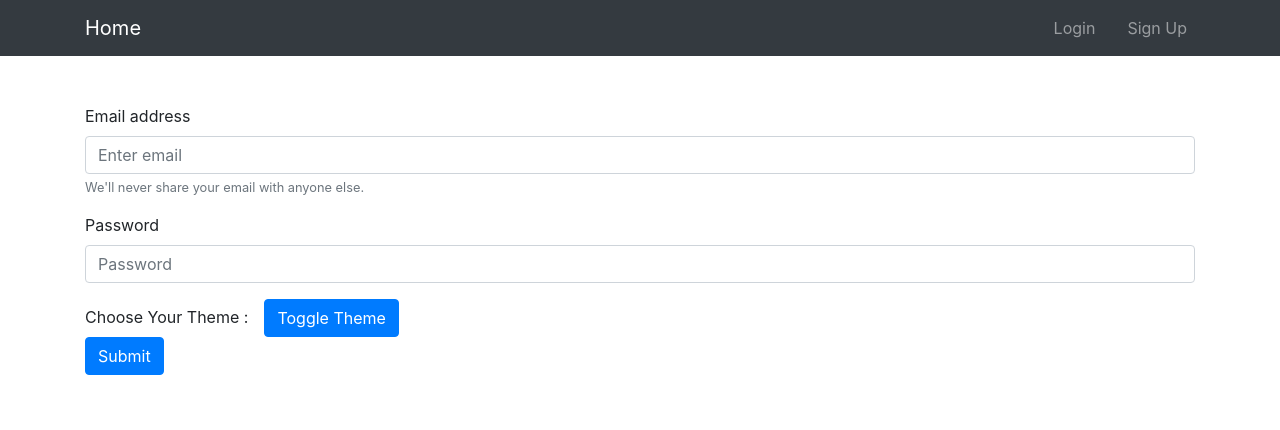
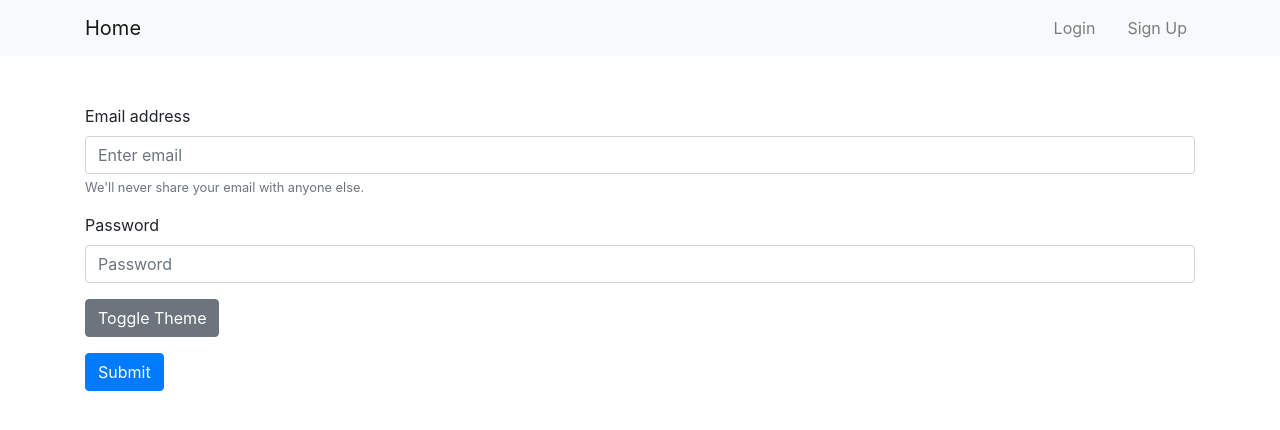
Before and after one commit to hoomanh1998/react-project-3, a React (Create React App) app: page /login in a window 1280 px wide. Shown: the top 430 px of the page. Built offline with nearby package versions, Linux system fonts and the light colour scheme.

Commit message:
file modified

```diff
--- a/src/App.js
+++ b/src/App.js
@@ -1,15 +1,26 @@
-import React from 'react';
+import React, { useState } from "react";
 
-import Layout from './hoc/Layout';
-import { Switch, Route, Redirect } from 'react-router-dom';
-import Posts from './containers/Posts';
-import Login from './containers/Login';
-import SignUp from './containers/SignUp';
-import ThemeContext, { themes } from './components/theme-context';
+import Layout from "./hoc/Layout";
+import { Switch, Route, Redirect } from "react-router-dom";
+import Posts from "./containers/Posts";
+import Login from "./containers/Login";
+import SignUp from "./containers/SignUp";
+import ThemeContext, { themes } from "./components/theme-context";
 
 const App = () => {
+  const toggleTheme = () => {
+    setState(prevState => ({
+      ...prevState,
+      theme: prevState.theme === themes.dark ? themes.light : themes.dark
+    }));
+  };
+  const [state, setState] = useState({
+    theme: themes.light,
+    toggleTheme
+  });
+
   return (
-    <ThemeContext.Provider value={themes.dark}>
+    <ThemeContext.Provider value={state}>
       <Layout>
         <Switch>
           <Route path="/" exact component={Posts} />
@@ -20,6 +31,6 @@ const App = () => {
       </Layout>
     </ThemeContext.Provider>
   );
-}
+};
 
 export default App;
--- a/src/components/Header.js
+++ b/src/components/Header.js
@@ -1,15 +1,19 @@
-import React from 'react';
-import { Navbar, Nav, Container } from 'react-bootstrap';
+import React, { useContext } from "react";
+import { Navbar, Nav, Container } from "react-bootstrap";
+import ThemeContext from "./theme-context";
 
-const Header = (props) => (
-    <Navbar fixed="top" expand="lg" variant="dark" bg="dark">
+const Header = () => {
+    const { theme } = useContext(ThemeContext);
+
+    return (
+        <Navbar fixed="top" expand="lg" variant={theme} bg={theme}>
             <Container>
                 <Navbar.Brand href="/">Home</Navbar.Brand>
                 <Navbar.Toggle aria-controls="basic-navbar-nav" />
                 <Navbar.Collapse id="basic-navbar-nav">
                     <Nav className="ml-auto">
                         <Nav.Item className="ml-3">
-                        <Nav.Link to="/"></Nav.Link>
+                            <Nav.Link to="/" />
                         </Nav.Item>
                         <Nav.Item className="ml-3">
                             <Nav.Link href="/login">Login</Nav.Link>
@@ -21,6 +25,7 @@ const Header = (props) => (
                 </Navbar.Collapse>
             </Container>
         </Navbar>
-)
+    );
+};
 
 export default Header;
--- a/src/components/theme-toggler-button.js
+++ b/src/components/theme-toggler-button.js
@@ -1,20 +1,14 @@
-import React from 'react';
-import { ThemeContext } from './theme-context';
-import Button from 'react-bootstrap/Button';
+import React, { useContext } from "react";
+import { ThemeContext } from "./theme-context";
+import Button from "react-bootstrap/Button";
 
 const ThemeTogglerButton = () => {
+    const { toggleTheme } = useContext(ThemeContext);
     return (
-        <ThemeContext.Consumer>
-            {({ toggleTheme }) => (
-                <Button
-                    onClick={toggleTheme}
-                    className="ml-3"
-                    variant="primary">
-                    Toggle Theme
-                </Button>
-            )}
-        </ThemeContext.Consumer>
+        <Button onClick={toggleTheme} className="mb-3" variant="secondary">
+            Toggle Theme
+        </Button>
     );
-}
+};
 
 export default ThemeTogglerButton;
--- a/src/containers/Login.js
+++ b/src/containers/Login.js
@@ -19,7 +19,6 @@ const Login = () => {
                 <Form.Control type="password" placeholder="Password" />
             </Form.Group>
             <div>
-                <p style={{ display: "inline" }}>Choose Your Theme :</p>
                 <ThemeTogglerButton />
             </div>
             <Button variant="primary" type="submit">
```
Lines whose indentation alone changed are shown as unchanged.
